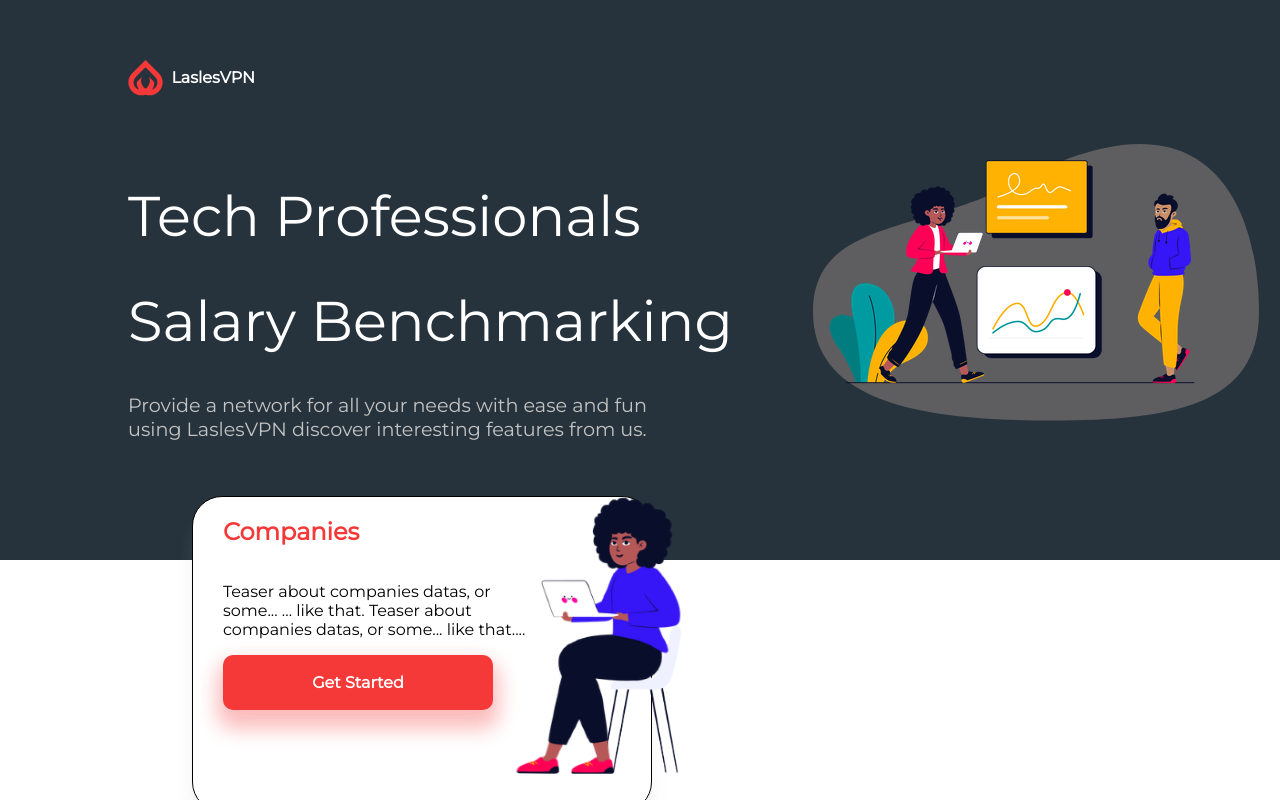
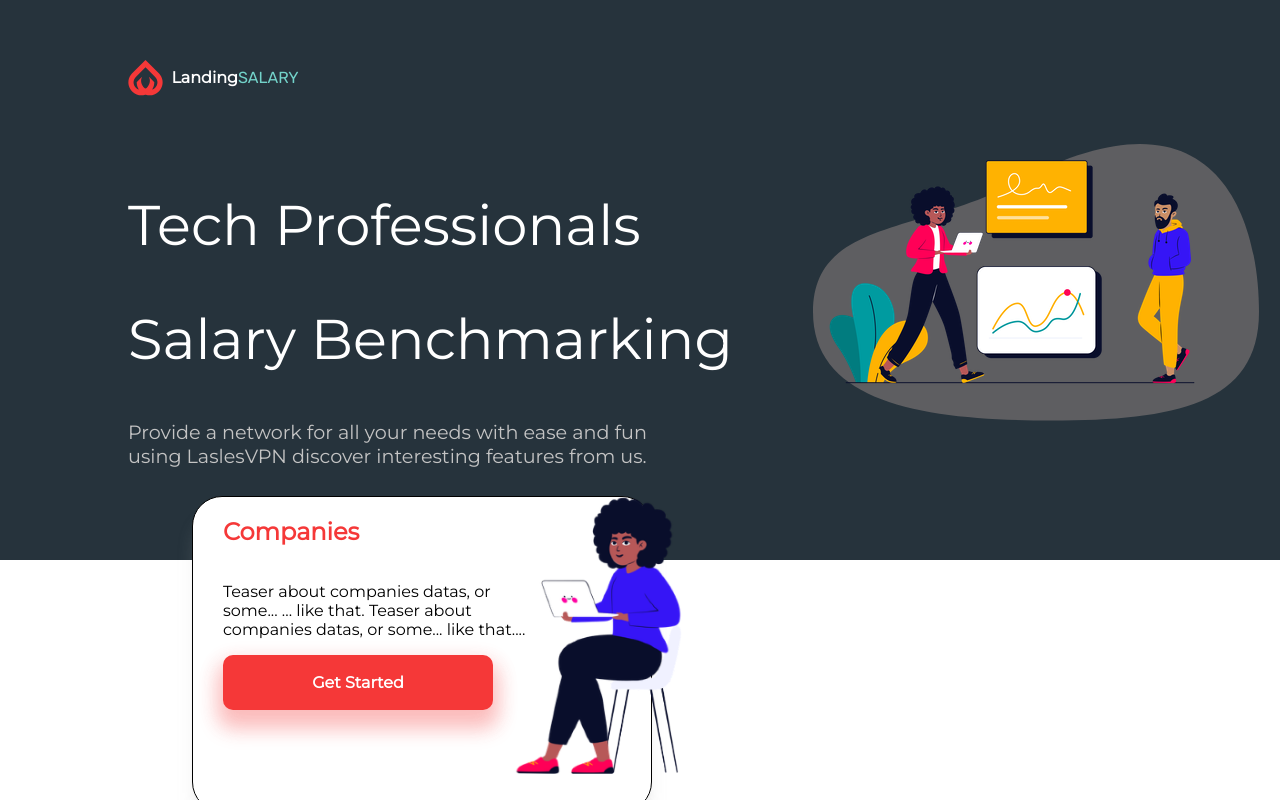
Before and after one commit to Guillaume-Cojan/Landing_jobs, a React (Create React App) app in the folder react_app/: page / in a window 1280 px wide. Shown: the top 800 px of the page. Built offline with nearby package versions, Linux system fonts and the light colour scheme.

Commit message:
color change Intro plus name add

```diff
--- a/react_app/src/components/Intro/Intro.css
+++ b/react_app/src/components/Intro/Intro.css
@@ -6,7 +6,7 @@
   width: auto;
   height: 35em;
   background: #26333C;
-  color: white;
+  color:  #FFFFFF;
 }
 
 .top-logo {
@@ -18,6 +18,14 @@
   align-items: center;
   font-size: 0.5em;
 }
+.salary{
+font-family: Rubik;
+font-style: normal;
+font-weight: 500;
+color: #73D3CA;
+
+}
+
 .intro-content {
   margin-top: 4%;
   display: flex;
@@ -31,7 +39,7 @@
 
 .intro-description {
   font-size: 1.2em;
-  color: #c4c4c4;
+  color:   #C4C4C4;
   width: 555px;
   height: 60px;
 }
--- a/react_app/src/components/Intro/Intro.js
+++ b/react_app/src/components/Intro/Intro.js
@@ -9,12 +9,12 @@ function Intro() {
         <div className="intro-container">
             <div className="top-logo">
                 <img className="onion" src={Onion} alt="logo"></img>
-                <h1 className="logo"> &nbsp; LaslesVPN</h1>
+                <h1 className="logo"> &nbsp; Landing</h1><h1  className="salary">SALARY</h1>
             </div>
             <div className="intro-content">
                 <div className="left-side">
-                    <h1 className="intro-title">Tech Professionals</h1>
-                     <h1 className="intro-title">Salary Benchmarking</h1>
+                    <h2 className="intro-title">Tech Professionals</h2>
+                     <h2 className="intro-title">Salary Benchmarking</h2>
                     <p className="intro-description"> Provide a network for all your needs with ease and fun using LaslesVPN discover interesting features from us. </p>
                 </div>
                 <div className="right-side">
```
